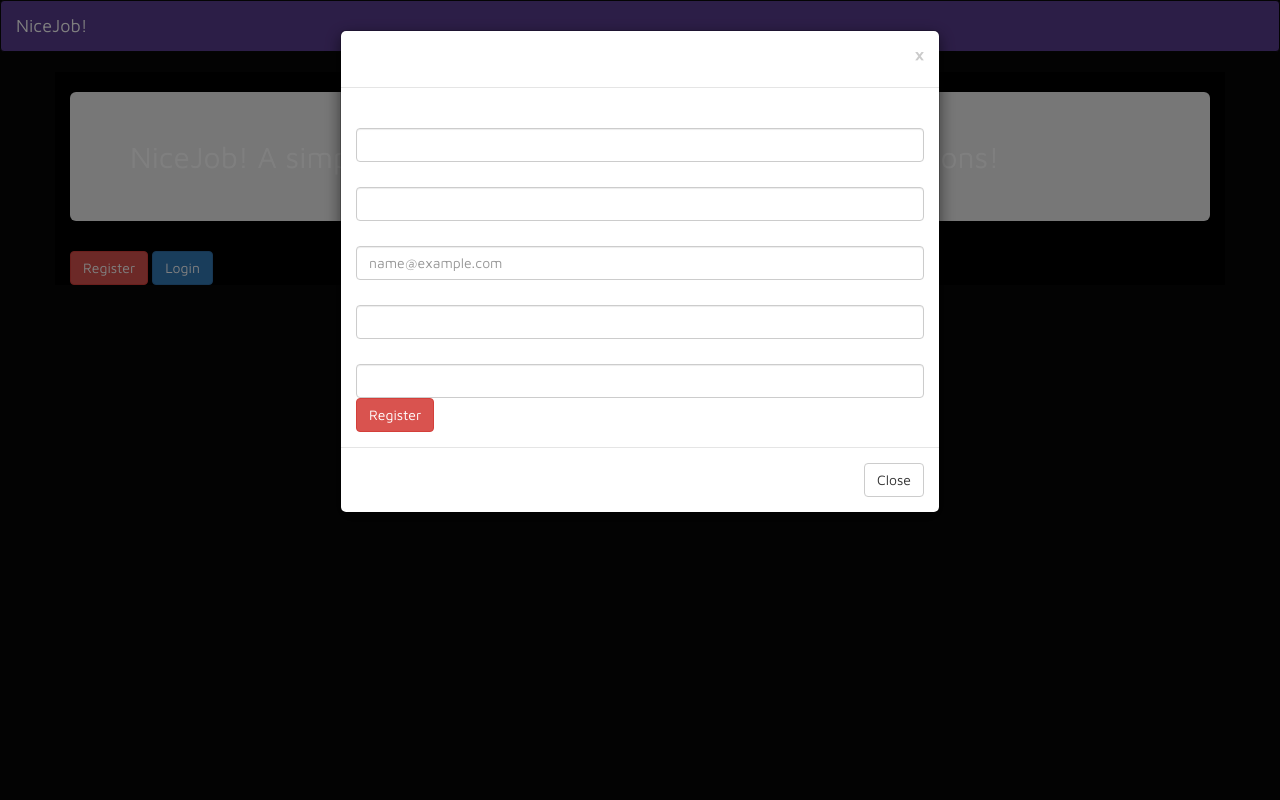
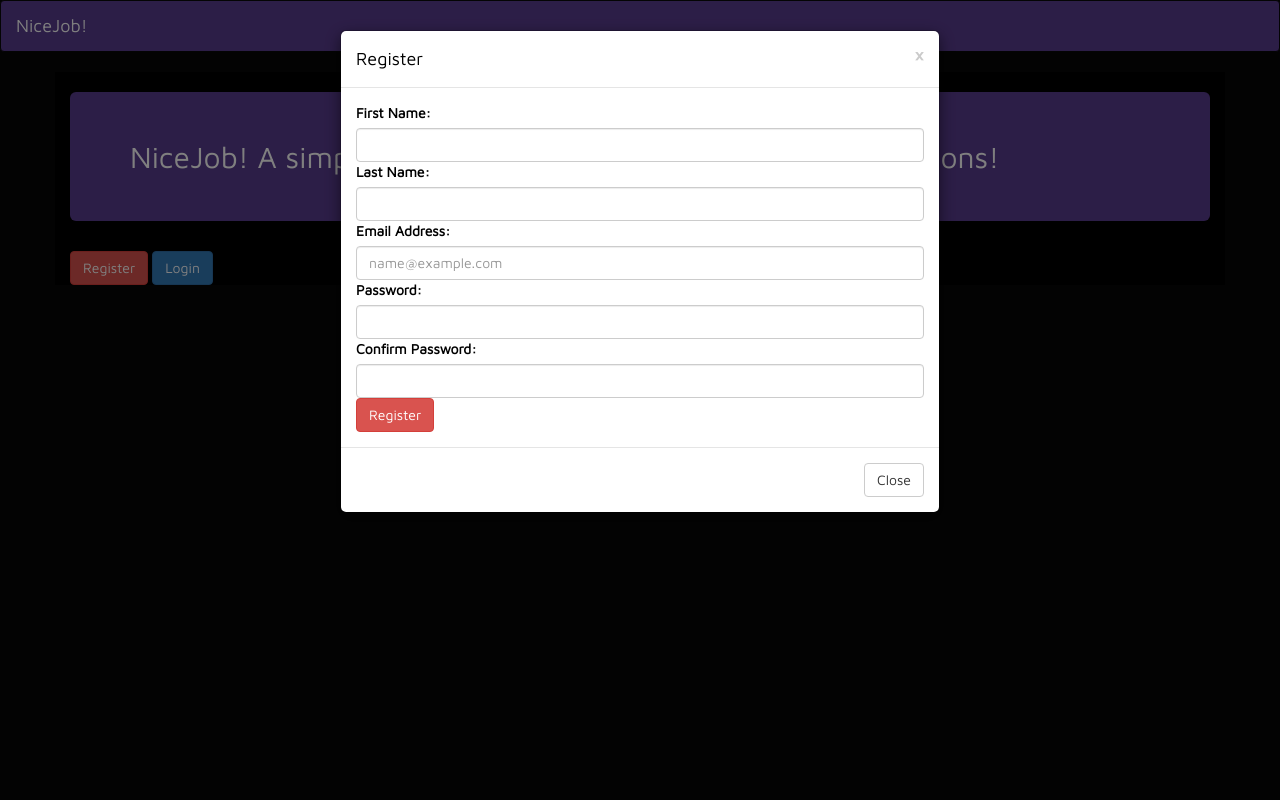
Before and after one commit to Mikey-Simmons/NiceJob, a Django app: page / in a window 1280 px wide, after a click on "Register". Run offline with Django 3.2, Linux system fonts and the light colour scheme; some libraries are stand-ins or nearby versions.

Commit message:
Update style.css

```diff
--- a/main/static/css/style.css
+++ b/main/static/css/style.css
@@ -57,3 +57,12 @@ table.table table-dark{
 .container{
     background-color: black !important;
 }
+h2.jumbotron{
+    background-color: #593C8F;
+}
+.form-label{
+    color: black;
+}
+.modal-title{
+    color: black;
+}
```
